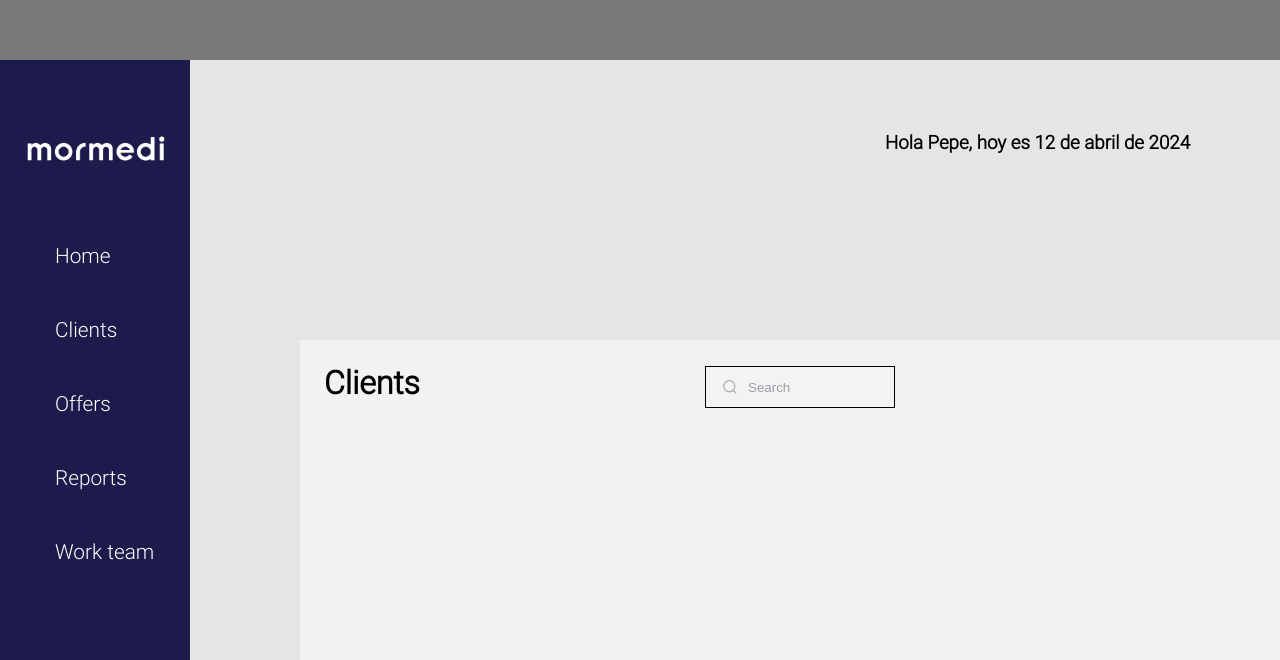
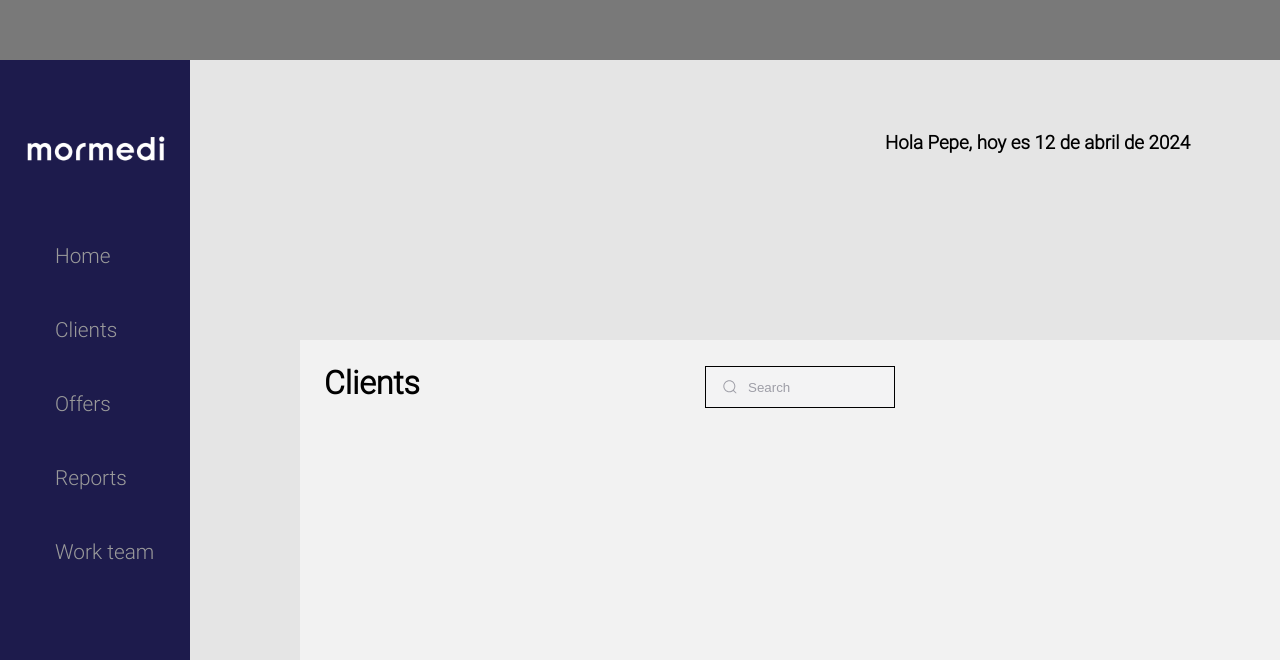
Before and after one commit to Maxuel09/mormedi-back, a React (Vite) app in the folder client/: page /clients in a window 1280 px wide. Shown: the part 140-800 px from the top of the page. Built offline with nearby package versions, Linux system fonts and the light colour scheme.

Commit message:
add focus to selection

```diff
--- a/client/src/index.css
+++ b/client/src/index.css
@@ -58,11 +58,13 @@
   /* font-weight: 500; */
   padding: 25px;
   transition: 0.3s ease-in-out;
-  color: rgb(255, 255, 255);
+  color: rgb(155, 155, 155);
 }
 .menu--list .item:hover{
-
-  color: rgb(142, 142, 142);
+  color: rgb(223, 223, 223);
+}
+.menu--list .item:focus{
+  color: rgb(255, 255, 255);
 }
 
 /* HEADER */
```
